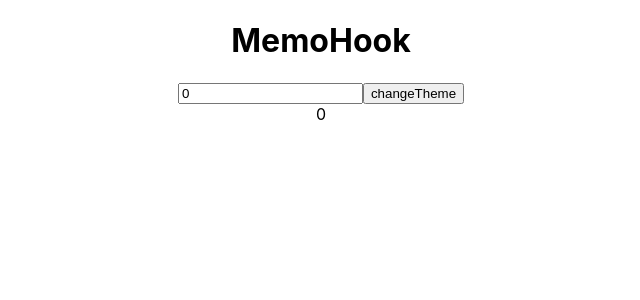
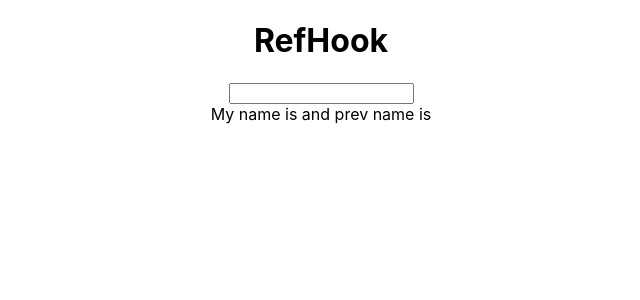
Before and after one commit to ritikj27/react-hooks, a React (Create React App) app: page / in a window 1280 px wide. Shown: the top 300 px of the page, without its empty margins (319-959 px from the left). Built offline with nearby package versions, Linux system fonts and the light colour scheme.

Commit message:
learn about useRef hook

```diff
--- a/src/App.js
+++ b/src/App.js
@@ -1,11 +1,13 @@
 import logo from './logo.svg';
 import './App.css';
 import MemoHook from './components/MemoHook';
+import RefHook from './components/RefHook';
 
 function App() {
   return (
     <div className="App">
-     <MemoHook/>
+     {/* <MemoHook/> */}
+     <RefHook />
     </div>
   );
 }
--- /dev/null
+++ b/src/components/RefHook.js
@@ -0,0 +1,40 @@
+import React, { useEffect, useRef, useState } from "react";
+
+// Just keep three things in mind.
+// 1. useState() causes re-render.
+// 2. useRef() DOESN'T cause re-render.
+// 3. useEffect() runs AFTER render.
+function RefHook() {
+  const [name, setName] = useState("");
+  //   const [renderCount, setRenderCount] = useState(0);
+  const prevInput = useRef();
+
+  useEffect(() => {
+    // setRenderCount(prev=>prev+1)
+    console.log("hello world");
+    // console.log(name);
+    prevInput.current = name;
+    // console.log(prevInput.current)
+  }, [name]);
+
+  console.log("render comp");
+  return (
+    <div>
+      <h1>RefHook</h1>
+      <input
+        type="text"
+        value={name}
+        onChange={(e) => {
+          console.log("now value of name value");
+          setName(e.target.value);
+          console.log("succes now value of name value");
+        }}
+      />
+      <div>
+        My name is {name} and prev name is {prevInput.current}
+      </div>
+    </div>
+  );
+}
+
+export default RefHook;
```
